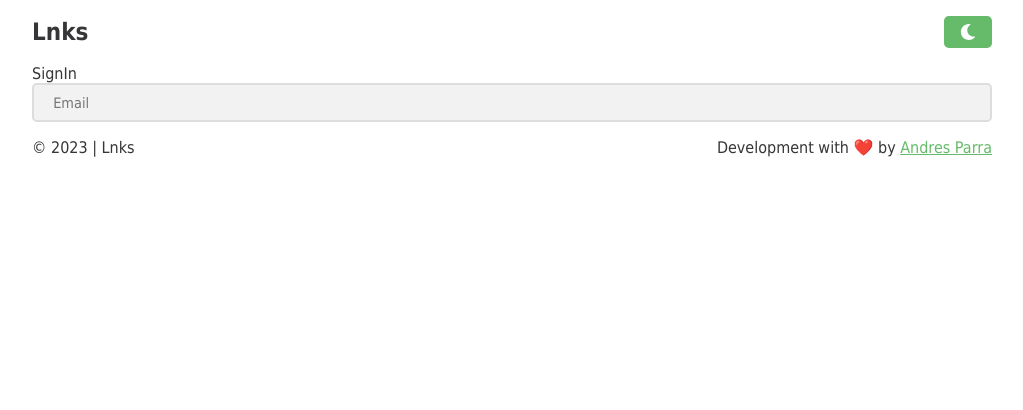
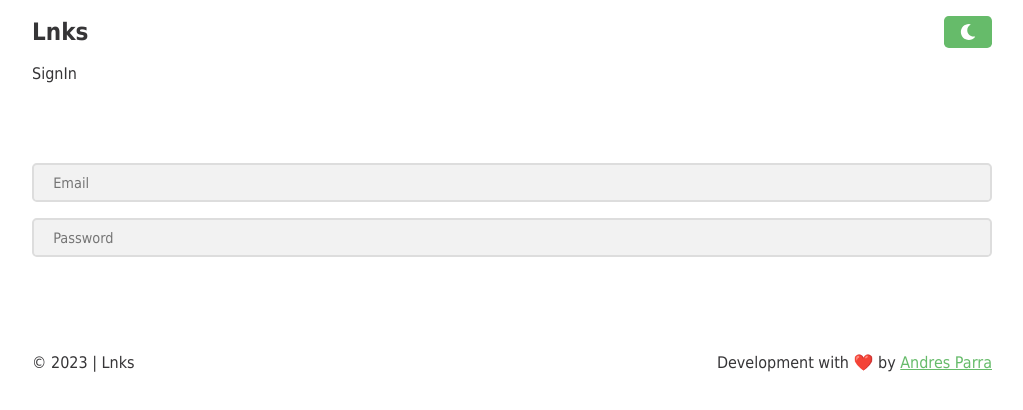
Before and after one commit to byandrev/lnks, a React (Vite) app: page /signin in a window 1280 px wide. Shown: the top 410 px of the page, without its empty margins (128-1151 px from the left). Built offline with nearby package versions, Linux system fonts and the light colour scheme.

Commit message:
rename input folder

```diff
--- /dev/null
+++ b/src/pages/auth/signin/form/index.tsx
@@ -0,0 +1,27 @@
+import { useState } from "react";
+import Input from "../../../../components/forms/Input";
+import { FormStyled } from "./styles";
+
+function Form() {
+  const [email, setEmail] = useState("");
+  const [password, setPassword] = useState("");
+
+  return (
+    <FormStyled>
+      <Input
+        type="email"
+        placeholder="Email"
+        value={email}
+        handleChange={(val) => setEmail(val)}
+      />
+      <Input
+        type="password"
+        placeholder="Password"
+        value={password}
+        handleChange={(val) => setPassword(val)}
+      />
+    </FormStyled>
+  );
+}
+
+export default Form;
--- /dev/null
+++ b/src/pages/auth/signin/form/styles.tsx
@@ -0,0 +1,5 @@
+import { styled } from "styled-components";
+
+export const FormStyled = styled.form`
+  margin: 5rem 0;
+`;
--- a/src/pages/auth/signin/index.tsx
+++ b/src/pages/auth/signin/index.tsx
@@ -1,23 +1,11 @@
-import { useState } from "react";
 import Wrapper from "../../../components/wrapper";
-import Input from "../../../components/forms/Input";
+import Form from "./form";
 
 function SignIn() {
-  const [email, setEmail] = useState("");
-
-  const handleChangeEmail = (val: string) => {
-    setEmail(val);
-  };
-
   return (
     <Wrapper>
       <p>SignIn</p>
-      <Input
-        value={email}
-        handleChange={handleChangeEmail}
-        placeholder="Email"
-        type="email"
-      />
+      <Form />
     </Wrapper>
   );
 }
```
Also changed, not shown: src/components/forms/input/index.tsx (renamed from src/components/forms/Input/index.tsx), src/components/forms/input/styles.tsx (renamed from src/components/forms/Input/styles.tsx).
